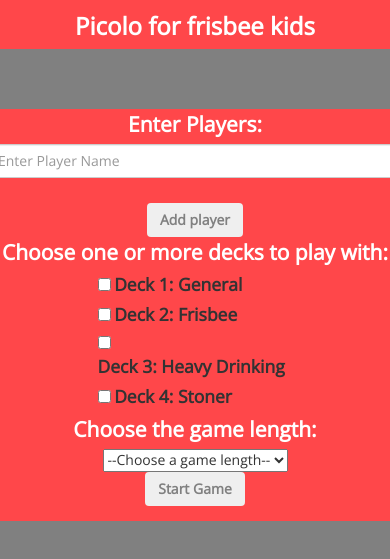
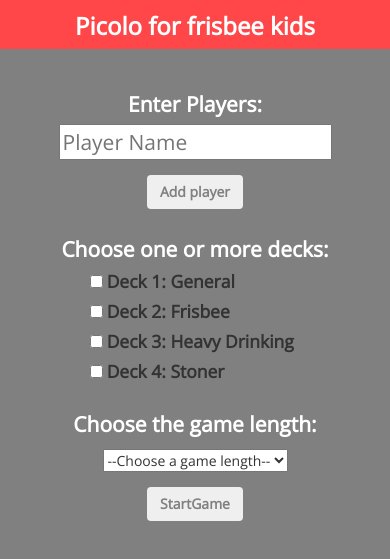
Before and after one commit to ptpp-picolo/ptpp-picolo.github.io, a plain HTML site: page index.html in a window 390 px wide. Shown: the part 67-626 px from the top of the page. Drawn offline with nearby package versions, Linux system fonts and the light colour scheme.

Commit message:
I think it should look good on phones. restructured html

```diff
--- a/index.html
+++ b/index.html
@@ -39,16 +39,22 @@
   <!-- Main Page -->
   <div class="row text-center">
     <!-- Adding a Player to the game -->
-    <div class="d-flex flex-column" style="background-color: #FF474A; margin-top: 60px; padding-bottom: 15px">
+    <div class="d-flex flex-column" style="margin-top: 40px">
+      <!-- Player Name Entry -->
       <form>
         <div class="form-group">
           <label for="playerName" style="color:white; font-family: 'Open Sans', sans-serif;">Enter Players:</label>
-          <input type="text" class="form-control" placeholder="Enter Player Name" id="playerName">
+          <div>
+            <input type="text" placeholder="Player Name" id="playerName">
           </div>
-        <button type="button" class="btn btn-secondary start_button" onclick="addPlayerName()" style="margin-top: 10px"><b>Add player</b></button>
+        </div>
+        <button type="button" class="btn btn-secondary start_button" onclick="addPlayerName()"><b>Add player</b></button>
       </form>
+      <!-- Name List (fills vertically) -->
       <ul id="players-list"></ul>
-      <label style="font-size: 150%; color:white; font-family: 'Open Sans', sans-serif;">Choose one or more decks to play with:</label>
+      <!-- Select Deck(s)-->
+      <div class="row">
+        <label style="font-size: 150%; color:white; font-family: 'Open Sans', sans-serif; margin-top: 25px">Choose one or more decks:</label>
         <div class="row text-left">
           <div class="col-xs-offset-3 col-xs-6 col-md-offset-4 col-md-4 col-lg-offset-5 col-lg-2 col-lx-offset-5 col-lx-2">
             <div class="form-check">
@@ -77,10 +83,11 @@
             </div>
           </div>
         </div>
+      </div>
       <!-- Select Game Length -->
-    <div class="game-length-chooser">
+      <div class="game-length-chooser" style="margin-top: 20px">
         <label style="font-size: 150%; color:white; font-family: 'Open Sans', sans-serif;" for="game-length-selector">Choose the game length:</label>
-      <select name="game-length" id="game-length-selector">
+        <select name="game-length" id="game-length-selector" style="margin-top: 5px">
           <option value="null">--Choose a game length--</option>
           <option value="short">Short (15)</option>
           <option value="medium">Medium (30)</option>
@@ -88,9 +95,8 @@
           <option value="bender">Bender (150)</option>
         </select>
       </div>
-    <button type="button" class="btn btn-secondary start_button" onclick="startGame()"><b>Start
-          Game</b></button>
-
+      <!-- Start the Game -->
+      <button type="button" class="btn btn-secondary start_button" onclick="startGame()" style="margin-top: 15px"><b>StartGame</b></button>
     </div>
   </div>
 </body>
```
Lines whose indentation alone changed are shown as unchanged.
